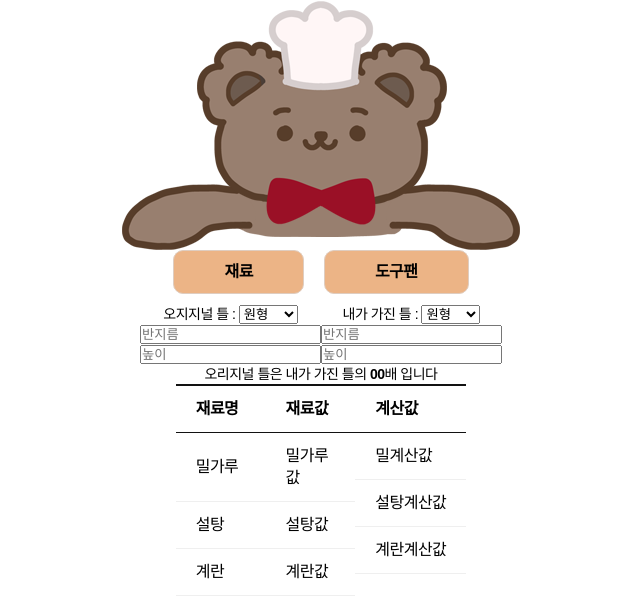
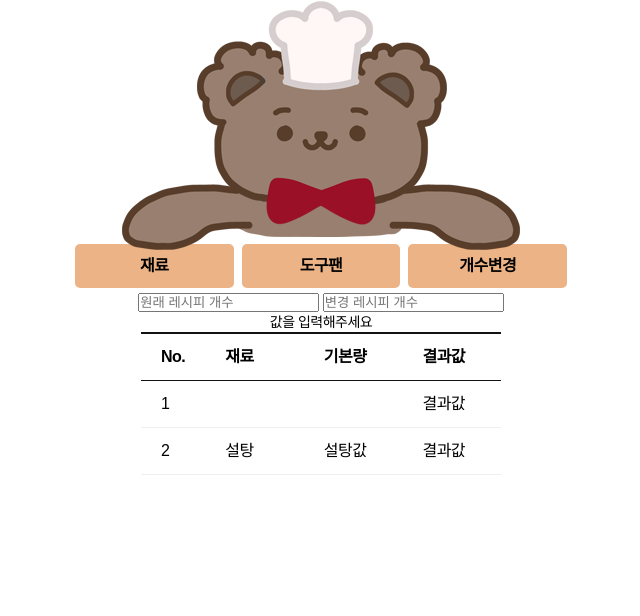
Before and after one commit to 00eun/Baking-recipe-converter, a plain HTML site: page index.html in a window 1280 px wide. Shown: the whole page, without its empty margins (319-959 px from the left). Drawn offline with Linux system fonts and the light colour scheme.

Commit message:
배수값 출력, 테이블 구조 변경 중

```diff
--- a/css/style.css
+++ b/css/style.css
@@ -45,9 +45,22 @@ body{text-align: center;}
   }
 }
 
-.chandgeMenu {display: flex; justify-content: center; padding-top: 30vh; margin: 0 auto; max-width: 500px; flex-wrap: wrap;}
-.chandgeMenu li{ padding:12px 50px; background-color: #ecb486; border-radius: 10px; font-size: 16px; line-height: 18px; font-weight: bold; text-align: center; margin: 10px; border: solid 1px #dfcdc0;}
+.chandgeMenu {display: flex; justify-content: center; padding-top: 30vh; margin: 0 auto; max-width: 500px; }
+.chandgeMenu li{
+padding: 12px 0;
+background-color: #ecb486;
+border-radius: 5px;
+font-size: 16px;
+font-weight: bold;
+text-align: center;
+margin: 4px;
+/* border: solid 1px #dfcdc0; */
+width: 160px;
+min-width: 100px;
+}
 
+/* 재료기준변경 */
+.freeContainer {display: none;}
 /* 틀기준 페이지 */
 /* 틀 */
 .mold{display: flex; justify-content: center;}
@@ -65,7 +78,7 @@ body{text-align: center;}
   overflow: hidden;
   margin: 0 auto;
   width: 100%;
-  max-width: 1200px;
+  max-width: 360px;
   border-top: 2px solid #121212;
 }
 .res_tbl_wrap table {
@@ -138,3 +151,14 @@ body{text-align: center;}
       content: attr(data-label);
   }
 }
+
+/* 공통 */
+input[type="number"]::-webkit-outer-spin-button,
+input[type="number"]::-webkit-inner-spin-button {
+    -webkit-appearance: none;
+    margin: 0;
+}
+/* cNumber */
+.resultsTable{margin: 0 auto;}
+.tableHead{display: flex; justify-content: center;}
+tbody td input:focus {outline: none;}
--- a/index.html
+++ b/index.html
@@ -30,10 +30,14 @@
       <ul class="chandgeMenu">
         <li class="free">재료</li>
         <li class="cake">도구팬</li>
+        <li class="cNumber">개수변경</li>
+        <!-- 원래 레시피에서 내가 만들고 싶은 분량만큼 배합 늘리기 줄이기 -->
       </ul>
     </nav>
     <!-- Navbar e -->
-    <!-- 오리지널 틀, 내 틀 s-->
+    <!-- freeContainer s -->
+    <div class="freeContainer">
+      <!-- 오리지널 틀, 내 틀 s-->
     <form>
       <div class="mold">
         <div class="moldOrigin">
@@ -72,7 +76,7 @@
     </form>
     <div class="result">오리지널 틀은 내가 가진 틀의 <strong>00</strong>배 입니다</div>
     <!-- 오리지널 틀, 내 틀 e-->
-    <!-- 재료 s -->
+    <!-- 재료명 계산값 s -->
     <form action="" class="ingredients">
       <div class="ingredientOrigin">
         <div class="res_tbl_wrap">
@@ -130,7 +134,58 @@
         </div>
       </div>
     </form>
-    <!-- 재료 e -->
-    <script src="src/app.js"></script>
+    <!-- 재료명 계산값 e -->
+    </div>
+    <!-- freeContainer e -->
+    <!-- cNumber s -->
+    <div class="cNumber">
+      <div class="calculate">
+        <div>
+          <input type="number" placeholder="원래 레시피 개수" class="originNum" min="1" >
+          <input type="number" placeholder="변경 레시피 개수" class="chandgeNum" min="1" >
+        </div>
+        <div class="cNumberResult">값을 입력해주세요</div>
+      </div>
+      <div class="resultsTable">
+        <div class="res_tbl_wrap">
+          <table>
+            <colgroup>
+              <col style="width:10%" >
+              <col style="width:30%" >
+              <col style="width:30%" >
+              <col style="width:30%" >
+            </colgroup>
+            <thead>
+              <tr>
+                <th>No.</th>
+                <th>재료</th>
+                <th>기본량</th>
+                <th>결과값</th>
+              </tr>
+            </thead>
+            <tbody>
+              <tr>
+                <td scope="row" data-label="넘버" class="no">1</td>
+                <td scope="row" data-label="재료명" class="ingredientName">
+                  <input type="text" name="text" size="20" style="width:100%; border: 0;">
+                </td>
+                <td data-label="재료값" class="originGram">
+                  <input type="number" name="number" min="1" size="20" style="width:100%; border: 0;">
+                </td>
+                <td data-label="결과값" class="resultGram">결과값</td>
+              </tr>
+              <tr>
+                <td scope="row" data-label="넘버" class="no">2</td>
+                <td scope="row" data-label="재료명">설탕</td>
+                <td data-label="재료값">설탕값</td>
+                <td data-label="결과값">결과값</td>
+              </tr>
+            </tbody>
+          </table>
+        </div>
+      </div>
+    </div>
+    <!-- cNumber e  -->
+    <script src="js/app.js"></script>
   </body>
 </html>
--- /dev/null
+++ b/js/app.js
@@ -0,0 +1,33 @@
+
+const originNum =document.querySelector(".originNum");
+const chandgeNum = document.querySelector(".chandgeNum");
+const cNumberResult = document.querySelector('.cNumberResult');
+
+originNum.addEventListener("change", updateValue);
+chandgeNum.addEventListener('change', updateValue);
+
+let originNumSave ;
+let chandgeNumSave ;
+function updateValue(e){
+  // log.textContent = e.target.value;
+  if (e.target === originNum){
+    originNumSave = e.target.value;
+    calculating();
+  } else if (e.target === chandgeNum){
+    chandgeNumSave = e.target.value;
+    calculating();
+  } else {
+    alert('다시입력해주세요')
+  }
+}
+
+function calculating (){
+  const cNumberCalculat = chandgeNumSave/originNumSave
+  if (!(originNumSave === undefined || chandgeNumSave === undefined)){
+    cNumberResult.textContent = `원래 레시피 개수 : ${originNumSave}
+    변경 레시피 개수 : ${chandgeNumSave}
+    배합: ${cNumberCalculat}배`
+  }else{
+    cNumberResult.textContent = `값을 입력해주세요`;
+  }
+}
```
Also changed, not shown: src/app.js (deleted).
